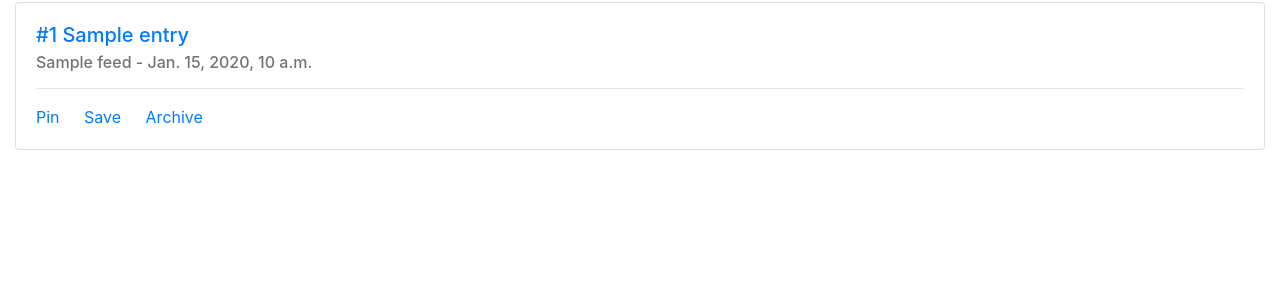
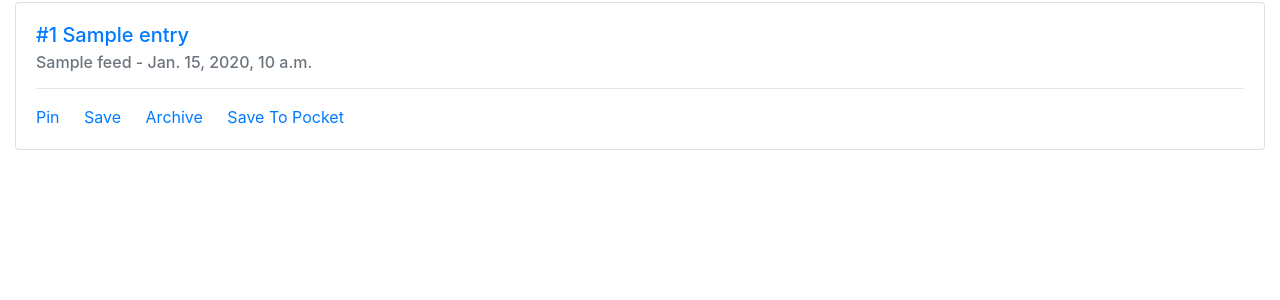
Before and after one commit to dammitjim/badfeed, a Django app: template badfeed/feeds/templates/feeds/detail.html in a window 1280 px wide. Shown: the part 134-434 px from the top of the page. Run offline with Django 3.2, Linux system fonts and the light colour scheme; the template is opened without the code that fills it: most values are stand-ins (such as "Sample title", 1, 10 or a date in 2020); some libraries are stand-ins or nearby versions.

Commit message:
Adding save to pocket link to rows

```diff
--- a/badfeed/feeds/templates/feeds/partials/entry_row.html
+++ b/badfeed/feeds/templates/feeds/partials/entry_row.html
@@ -15,5 +15,6 @@
         {% pin_button entry %}
         {% save_button entry %}
         {% delete_button entry %}
+        <a href="{% url 'feeds:entry_pocket' feed_slug=entry.feed.slug entry_slug=entry.slug %}" class="card-link">Save To Pocket</a>
     </div>
 </div>
```
